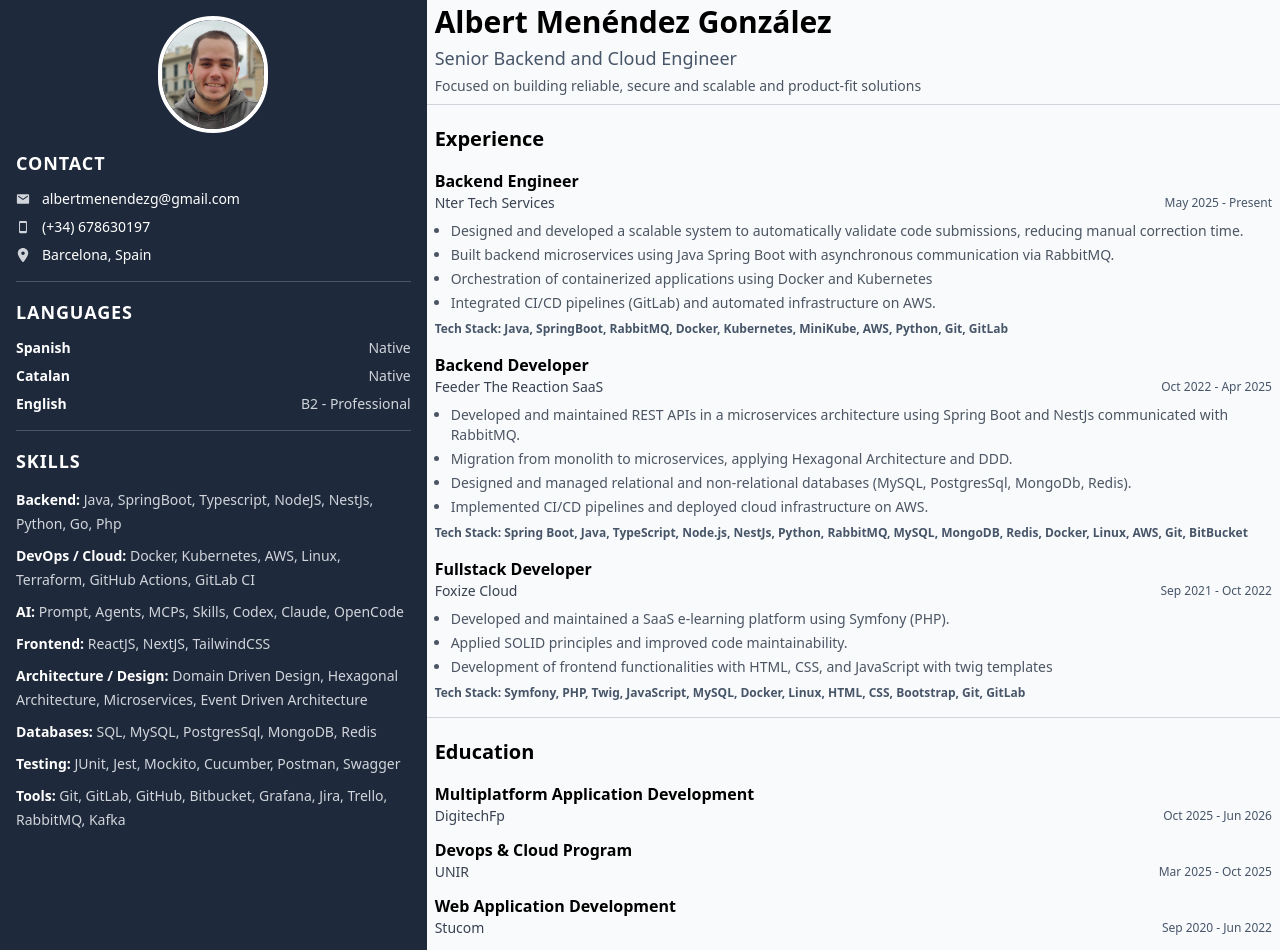
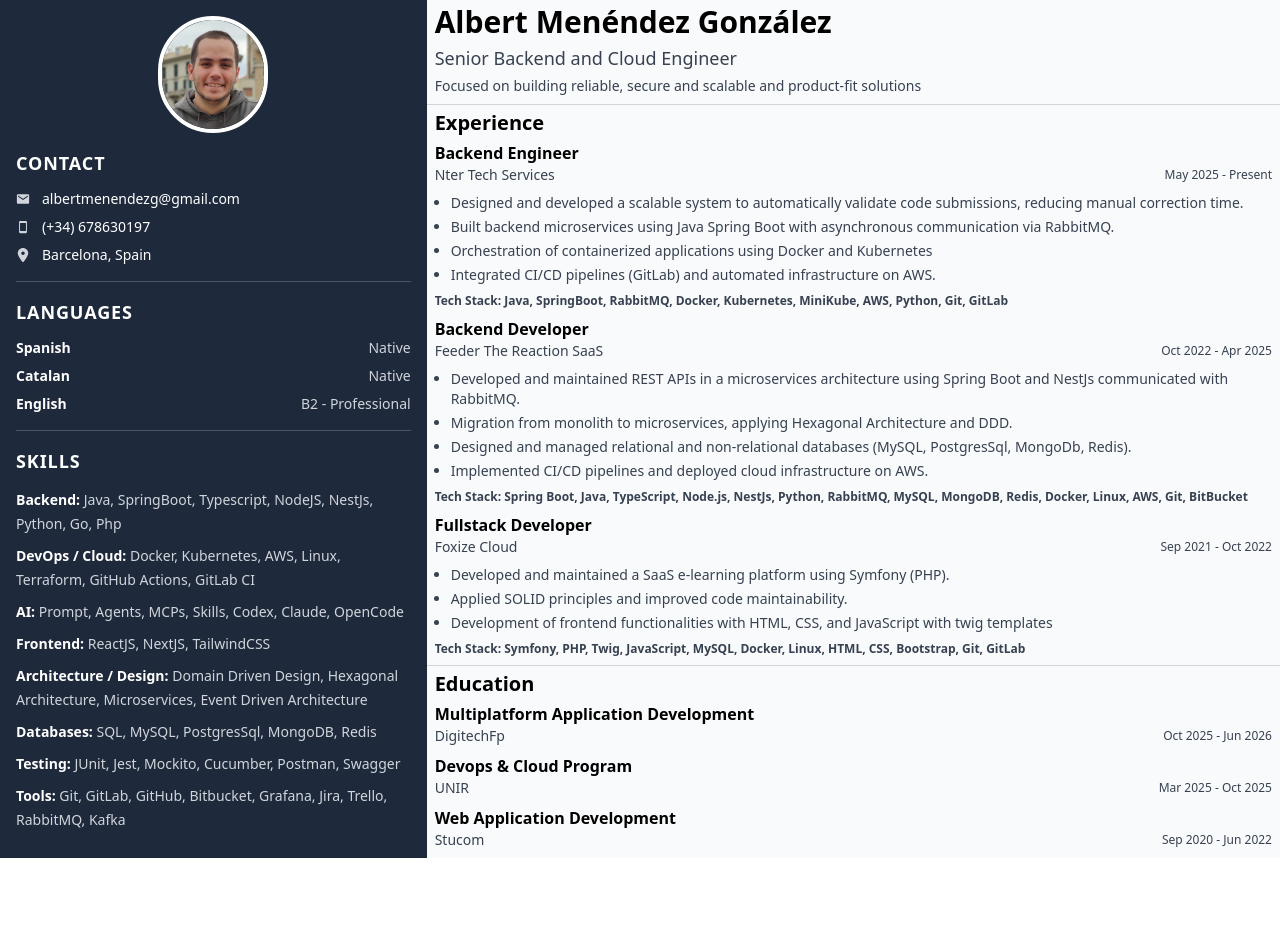
Before and after one commit to albertmenendezg/CV, a React (Create React App) app: page / in a window 1280 px wide. After the commit the page ends 858 px from the top, so only its background shows below. Built offline with nearby package versions, Linux system fonts and the light colour scheme.

Commit message:
style: unify text colors to primary, reduce spacing, improve PDF generation

```diff
--- a/scripts/generate-pdf.js
+++ b/scripts/generate-pdf.js
@@ -36,6 +36,7 @@ async function generatePDF() {
         await page.pdf({
             path: OUTPUT_PDF,
             format: 'A4',
+            scale: 1,
             printBackground: true,
             margin: {
                 top: '0',
--- a/src/components/Education.tsx
+++ b/src/components/Education.tsx
@@ -11,10 +11,10 @@ const EducationItem = (props: IEducationItem) => {
     const { title, institution, startDate, endDate } = props;
 
     return (
-        <div className="mb-3">
+        <div className="mb-2">
             <h3 className="font-bold text-base">{title}</h3>
             <div className="flex flex-row justify-between items-center">
-                <h2 className="text-gray-700 text-sm">{institution}</h2>
+                <h2 className="text-primary text-sm">{institution}</h2>
                 <div className="text-primary text-xs">
                     <p>{formatDate(startDate)} - {formatDate(endDate)}</p>
                 </div>
@@ -26,7 +26,7 @@ const EducationItem = (props: IEducationItem) => {
 const Education = () => {
     return (
         <div>
-            <h2 className="text-xl font-bold pt-4 mb-4">Education</h2>
+            <h2 className="text-xl font-bold mb-1">Education</h2>
             <div className="flex flex-col">
                 <EducationItem
                     title="Multiplatform Application Development"
--- a/src/components/Experience.tsx
+++ b/src/components/Experience.tsx
@@ -13,15 +13,15 @@ const ExperienceItem = (props: IExperienceItem) => {
     const { role, company, startDate, endDate, tasks, techStack } = props;
 
     return (
-        <div className="mb-4">
+        <div className="mb-2">
             <h3 className="font-bold text-base">{role}</h3>
             <div className="flex flex-row justify-between items-center mb-2">
-                <p className="text-gray-700 text-sm">{company}</p>
+                <p className="text-primary text-sm">{company}</p>
                 <p className="text-primary text-xs">{formatDate(startDate)} - {formatDate(endDate)}</p>
             </div>
             <ul className="list-disc ml-4 mb-2">
                 {tasks.map(task => (
-                    <li key={task} className="text-sm text-gray-600 mb-1">{task}</li>
+                    <li key={task} className="text-sm text-primary mb-1">{task}</li>
                 ))}
             </ul>
             <p className="text-primary text-xs font-semibold">Tech Stack: {techStack.join(', ')}</p>
@@ -32,7 +32,7 @@ const ExperienceItem = (props: IExperienceItem) => {
 const Experience = () => {
     return (
         <div>
-            <h2 className="text-xl font-bold pt-4 mb-4">Experience</h2>
+            <h2 className="text-xl font-bold mb-1">Experience</h2>
             <div className="flex flex-col">
                 <ExperienceItem
                     role="Backend Engineer"
--- a/src/components/Header.tsx
+++ b/src/components/Header.tsx
@@ -6,7 +6,7 @@ const Header = () => {
             <div>
                 <h1 className="text-3xl font-bold mb-1">Albert Menéndez González</h1>
                 <h2 className="text-lg text-primary mb-1">Senior Backend and Cloud Engineer</h2>
-                <p className="text-gray-600 text-sm">Focused on building reliable, secure and scalable and product-fit solutions</p>
+                <p className="text-primary text-sm">Focused on building reliable, secure and scalable and product-fit solutions</p>
             </div>
         </header>
     );
--- a/tailwind.config.js
+++ b/tailwind.config.js
@@ -6,7 +6,7 @@ module.exports = {
   theme: {
     extend: {
       colors: {
-        primary: '#475569',
+        primary: '#374151',
         secondary: '#1e293b',
       },
     },
```
